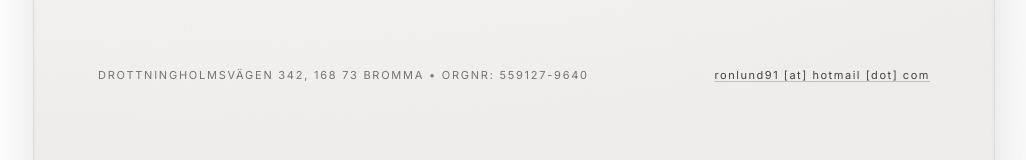
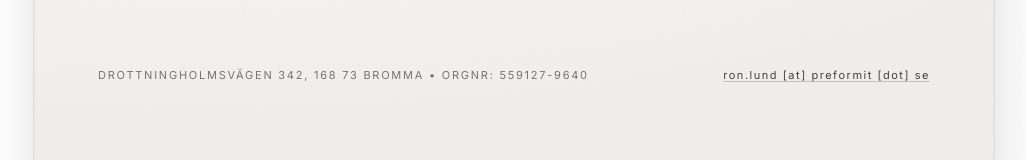
Before and after one commit to Maggoten/psyche-card-pivot, a React (Vite) app: page / in a window 1280 px wide. Shown: the part 588-748 px from the top of the page, without its empty margins (126-1152 px from the left). Built offline with nearby package versions, Linux system fonts and the light colour scheme; the HTML template or start-up script is replaced by a standard one.

Commit message:
Code edited in Lovable Code Editor

```diff
--- a/src/components/BusinessCard.tsx
+++ b/src/components/BusinessCard.tsx
@@ -88,8 +88,8 @@ const BusinessCard = ({ className = "" }: BusinessCardProps) => {
               </div>
               <ObfuscatedContact
                 kind="email"
-                parts={["ronlund91", "hotmail", "com"]}
-                display="ronlund91 [at] hotmail [dot] com"
+                parts={["ron.lund", "preformit", "se"]}
+                display="ron.lund [at] preformit [dot] se"
                 className="text-[11px] leading-none tracking-[0.14em] text-neutral-700 underline underline-offset-2 decoration-neutral-400/60 hover:decoration-neutral-700 transition"
               />
             </div>
```
